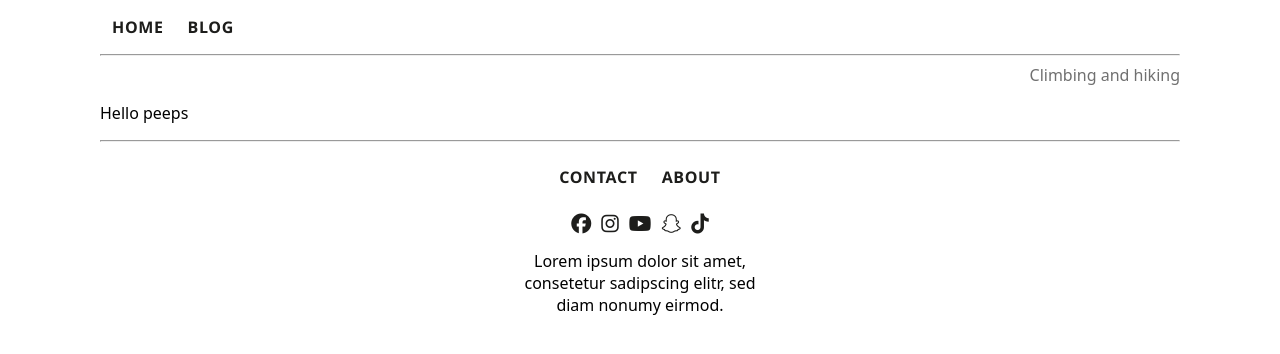
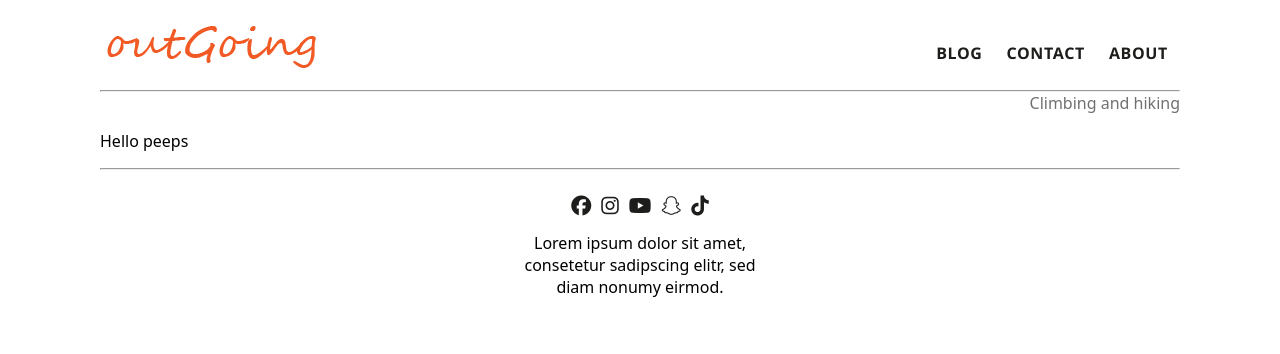
Before and after one commit to Noroff-FEU-Assignments/project-exam-1-maritAndreassen, a plain HTML site: page index.html in a window 1280 px wide. Drawn offline with Linux system fonts and the light colour scheme; a web font is replaced by a local one.

Commit message:
Add logo and change nav bar
- Add logo to header
- Remove HOME from menu bar and move CONTACT and ABOUT from footer to nav bar.
- Add meta description
. Add styling for media screen

```diff
--- a/index.html
+++ b/index.html
@@ -4,18 +4,25 @@
     <meta charset="UTF-8" />
     <meta http-equiv="X-UA-Compatible" content="IE=edge" />
     <meta name="viewport" content="width=device-width, initial-scale=1.0" />
+    <meta name="description" content="Blog containing posts about climbing and hiking in Norway." />
     <title>Climbing and hiking</title>
     <link href="styles/styles.css" rel="stylesheet" />
     <script src="https://kit.fontawesome.com/90297555d7.js" crossorigin="anonymous"></script>
   </head>
   <body>
     <header>
-      <nav>
-        <ul>
-          <li><a class="main-button" href="index.html">HOME</a></li>
-          <li><a class="main-button" href="">BLOG</a></li>
-        </ul>
-      </nav>
+      <div class="nav-bar">
+        <a class="logo" href="index.html">
+          <img src="Logo.png" alt="out going, logo" />
+        </a>
+        <nav>
+          <ul>
+            <li><a class="main-button" href="">BLOG</a></li>
+            <li><a class="main-button" href="">CONTACT</a></li>
+            <li><a class="main-button" href="">ABOUT</a></li>
+          </ul>
+        </nav>
+      </div>
       <div class="header-bottom-line">
         <hr />
         <p>Climbing and hiking</p>
@@ -25,10 +32,6 @@
     <footer>
       <hr />
       <div class="footer-content">
-        <ul>
-          <li><a class="main-button" href="">CONTACT</a></li>
-          <li><a class="main-button" href="">ABOUT</a></li>
-        </ul>
         <ul class="contact-icon-wrapper">
           <li>
             <a aria-label="facebook" href=""><i class="fab fa-facebook fa-lg"></i></a>
--- a/styles/styles.css
+++ b/styles/styles.css
@@ -31,6 +31,7 @@ a {
 
 hr {
   color: var(--main-grey);
+  margin: 0;
 }
 
 header {
@@ -44,6 +45,30 @@ header {
   color: var(--main-grey);
 }
 
+.nav-bar {
+  display: flex;
+  flex-wrap: wrap;
+  justify-content: space-between;
+  align-items: center;
+  padding: 0;
+  margin-top: 16px;
+}
+
+.nav-bar img {
+  width: 225px;
+  height: 59px;
+}
+
+@media (max-width: 516px) {
+  .nav-bar {
+    justify-content: space-around;
+  }
+
+  .logo {
+    padding: 5px 5px 0;
+  }
+}
+
 .footer-content {
   max-width: 250px;
   display: flex;
@@ -51,6 +76,7 @@ header {
   align-items: center;
   text-align: center;
   margin: auto;
+  padding: 16px;
 }
 
 .contact-icon-wrapper {
```
Also changed, not shown: Logo.png (added).
